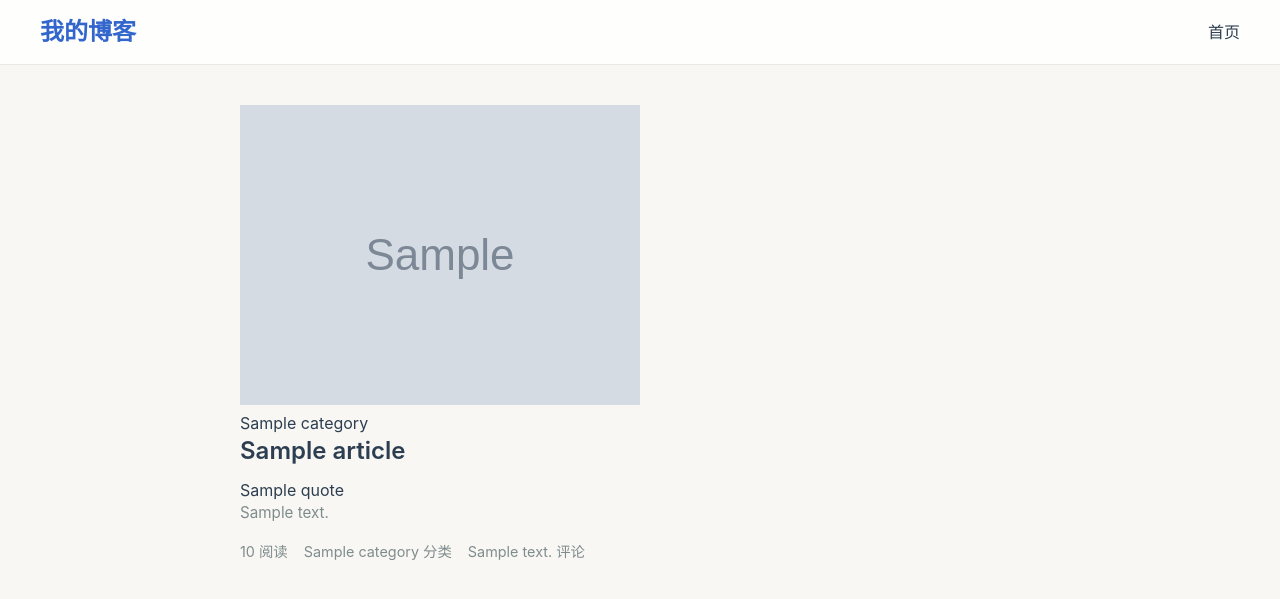
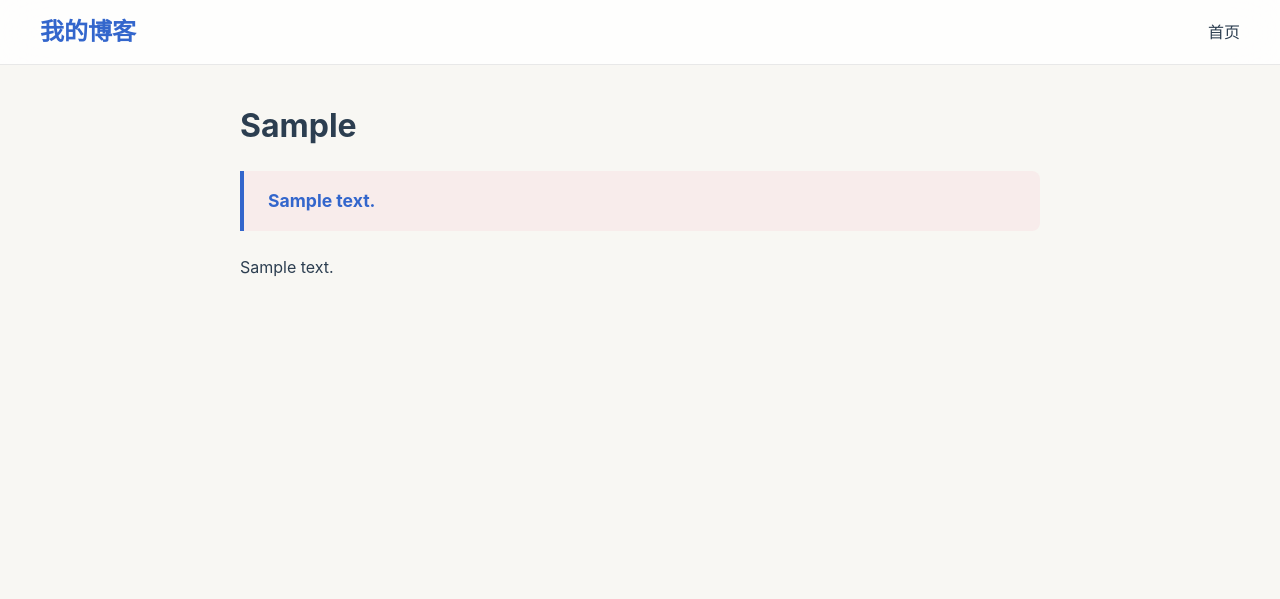
Before and after one commit to wabugua/myfirstweb, a Flask app: template templates/detail.html in a window 1280 px wide. Shown: the top 599 px of the page. Run offline with Flask 3, Linux system fonts and the light colour scheme; the template is opened without the code that fills it: most values are stand-ins (such as "Sample title", 1, 10 or a date in 2020); grey boxes marked "Sample" are stand-in pictures.

Commit message:
初始化提交：完成基于飞书多维表格的个人博客网站

```diff
--- a/app.py
+++ b/app.py
@@ -75,11 +75,44 @@ def get_bitable_records():
         logger.error(f"获取多维表格数据时发生错误：{str(e)}")
         return []
 
+def get_bitable_record(record_id):
+    token = get_tenant_access_token()
+    if not token:
+        logger.error("无法获取tenant_access_token，返回None")
+        return None
+
+    url = FEISHU_HOST + BITABLE_URI.format(BASE_ID, TABLE_ID) + f"/{record_id}"
+    headers = {
+        "Authorization": f"Bearer {token}",
+        "Content-Type": "application/json"
+    }
+    try:
+        logger.info(f"正在获取文章数据，record_id: {record_id}")
+        response = requests.get(url, headers=headers)
+        if response.status_code == 200:
+            data = response.json()
+            item = data.get("data", {})
+            logger.info(f"成功获取文章数据：{item}")
+            return item
+        else:
+            logger.error(f"获取文章数据失败，状态码：{response.status_code}，响应：{response.text}")
+            return None
+    except Exception as e:
+        logger.error(f"获取文章数据时发生错误：{str(e)}")
+        return None
+
 @app.route('/')
 def index():
     posts = get_bitable_records()
     logger.info(f"获取到的数据结构：{posts}")
     return render_template('index.html', posts=posts)
 
+@app.route('/detail/<post_id>')
+def detail(post_id):
+    post = get_bitable_record(post_id)
+    if post is None:
+        return "文章不存在", 404
+    return render_template('detail.html', post=post)
+
 if __name__ == '__main__':
     app.run(debug=True)
--- a/templates/detail.html
+++ b/templates/detail.html
@@ -1,32 +1,17 @@
 {% extends "base.html" %}
 
-{% block title %}个人博客 - 首页{% endblock %}
+{% block title %}{{ post.fields.标题 }} - 我的博客{% endblock %}
 
 {% block content %}
-<div class="article-list">
-    {% for article in articles %}
-    <article class="article-card">
-        <div class="article-image">
-            {% if article.image %}
-            <img src="{{ article.image }}" alt="{{ article.title }}">
-            {% endif %}
-        </div>
-        <div class="article-content">
-            <div class="article-category">{{ article.category }}</div>
-            <a href="/article/{{ article.id }}" target="_blank" class="article-title">{{ article.title }}</a>
-            {% if article.quote %}
-            <div class="article-quote">{{ article.quote }}</div>
-            {% endif %}
-            {% if article.summary %}
-            <div class="article-summary">{{ article.summary }}</div>
-            {% endif %}
-            <div class="article-meta">
-                <span class="meta-item views">{{ article.views }} 阅读</span>
-                <span class="meta-item category">{{ article.category }} 分类</span>
-                <span class="meta-item comments">{{ article.comments }} 评论</span>
-            </div>
-        </div>
-    </article>
-    {% endfor %}
-</div>
+<article class="post-detail">
+    <h1 class="post-title">{{ post.fields.标题 }}</h1>
+    {% if post.fields.金句 %}
+    <div class="post-quote">
+        <strong>{{ post.fields.金句[0].text }}</strong>
+    </div>
+    {% endif %}
+    <div class="post-content">
+        {{ post.fields.全文内容[0].text }}
+    </div>
+</article>
 {% endblock %}
--- a/templates/index.html
+++ b/templates/index.html
@@ -11,14 +11,13 @@
                     <h2 class="post-title">{{ post.fields.标题 }}</h2>
                     {% if post.fields.金句 %}
                         <div class="post-quote">
-                            <h3 class="section-title">金句：</h3>
                             <strong>{{ post.fields.金句[0].text }}</strong>
                         </div>
                     {% endif %}
                 </div>
                 <div class="post-content">
-                    <h3 class="section-title">摘要：</h3>
                     <p class="post-summary">{{ post.fields.摘要[0].text[:100] }}</p>
+                    <a href="{{ url_for('detail', post_id=post.record_id) }}" class="read-more">阅读全文</a>
                 </div>
             </article>
         {% endfor %}
```
Also changed, not shown: config.py (+12 -36 lines), static/js/main.js (added), 1 other file.
